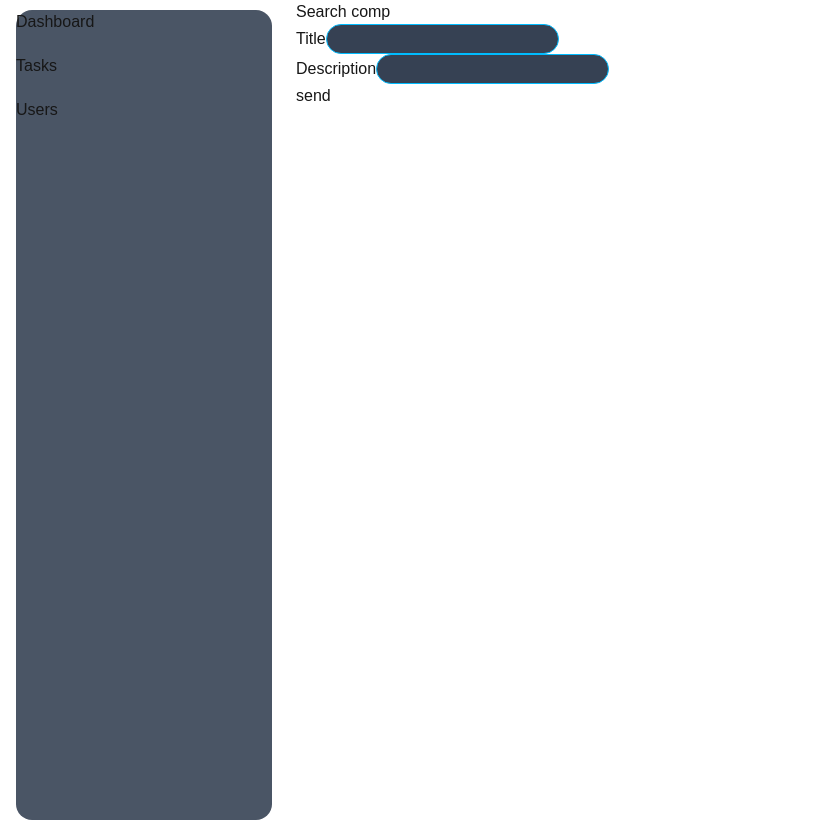
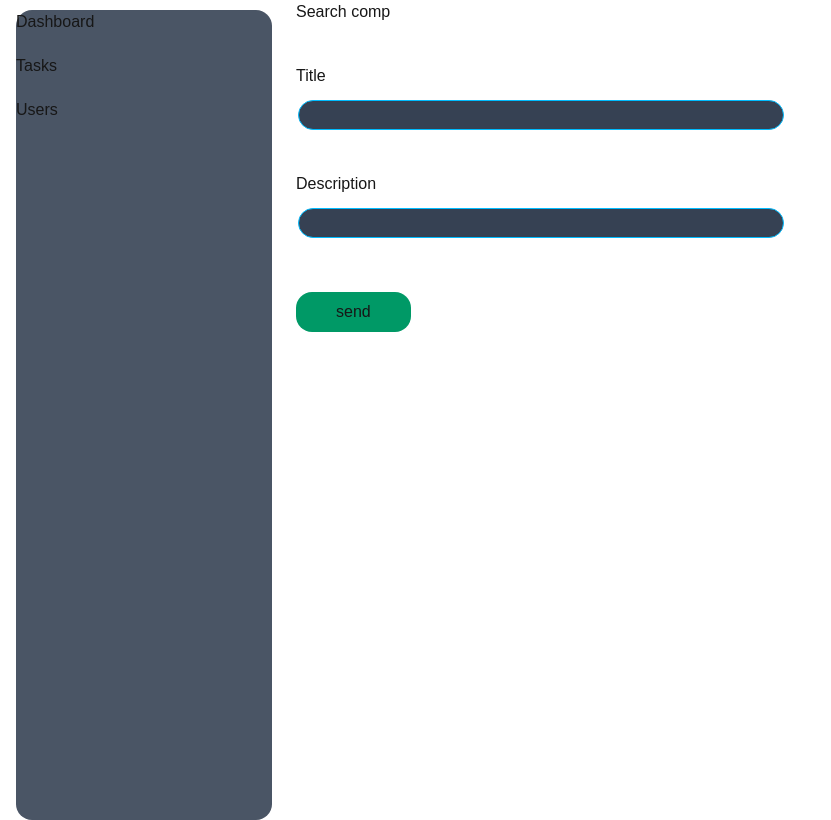
Before and after one commit to hamed4dev-commits/todoApp, a Next.js app: page /task/new in a window 1280 px wide. Shown: the whole page, without its empty margins (0-831 px from the left). Built offline with nearby package versions, Linux system fonts and the light colour scheme.

Commit message:
form updated with zod + react-hook-form

```diff
--- a/components/templates/NewTask.tsx
+++ b/components/templates/NewTask.tsx
@@ -1,6 +1,8 @@
 "use client";
 
-import { SubmitHandler, useForm } from "react-hook-form";
+import { zodResolver } from "@hookform/resolvers/zod";
+import { FormState, SubmitHandler, useForm } from "react-hook-form";
+import * as z from "zod";
 
 // import { useState } from "react";
 // // import { validation } from "../helpers/helper";
@@ -82,28 +84,71 @@ import { SubmitHandler, useForm } from "react-hook-form";
 // };
 
 // export default NewTask;
-type Inputs = {
-  title: string;
-  description: string;
-};
+type Inputs = z.infer<typeof schema>;
+const schema = z.object({
+  title: z
+    .string()
+    .trim()
+    .min(5, { message: "Title must be at least 5 characters long" })
+    .refine((value) => !/\d/.test(value), {
+      message: "Title must not contain numbers",
+    }),
+  description: z
+    .string()
+    .trim()
+    .min(10, { message: "Description must be at least 10 characters long" })
+    .refine((value) => !/\d/.test(value), {
+      message: "Description must not contain numbers",
+    }),
+});
+
 const NewTask = () => {
-  const {register,handleSubmit,watch,formState:{errors}} = useForm<Inputs>();
-  const onSubmit: SubmitHandler<Inputs> = (data) => console.log(data)
-  console.log(watch("title"))
-  console.log(errors)
+  const {
+    register,
+    handleSubmit,
+    watch,
+    formState: { errors, isSubmitting },
+  } = useForm<Inputs>({ resolver: zodResolver(schema), mode: "onChange" });
+  const onSubmit: SubmitHandler<Inputs> = (data) => {
+    console.log(data);
+  };
+  // console.log(watch("title"))
+  // console.log(errors);
   return (
     <div>
-      <form onSubmit={handleSubmit(onSubmit)}>
-        <div>
-          <label>Title</label>
-          <input {...register("title")} className="border-sky-400 border rounded-2xl  placeholder-gray-400 text-white  bg-gray-700 px-3 py-0.5 " />
+      <form
+        onSubmit={handleSubmit(onSubmit)}
+        className="flex flex-col gap-5 mt-10"
+      >
+        <div className="flex flex-col gap-3 w-1/2 h-22">
+          <label htmlFor="title">Title</label>
+          <input
+            id="title"
+            {...register("title")}
+            className="border-sky-400 border rounded-2xl  placeholder-gray-400 text-white  bg-gray-700 px-3 py-0.5 ml-0.5 "
+          />
+          {errors.title && (
+            <p className="text-red-600 -h-5 text-sm">{errors.title.message}</p>
+          )}
         </div>
-        <div>
-          <label>Description</label>
-          <input className="border-sky-400 border rounded-2xl  placeholder-gray-400 text-white  bg-gray-700 px-3 py-0.5 " {...register("description",{required:true})} />
-          {errors.description && <span>enter your description</span>}
+        <div className="flex flex-col gap-3 w-1/2 h-22">
+          <label htmlFor="desc">Description</label>
+          <input
+            id="desc"
+            className="border-sky-400 border rounded-2xl  placeholder-gray-400 text-white  bg-gray-700 px-3 py-0.5 ml-0.5 "
+            {...register("description")}
+          />
+          {errors.description && (
+            <p className="text-red-600 -h-5 text-sm">{errors.description.message}</p>
+          )}
         </div>
-        <button type="submit" >send</button>
+        <button
+          disabled={isSubmitting}
+          type="submit"
+          className="w-fit py-2 px-10 bg-emerald-600 font-semiboldbold mt-3 cursor-pointer rounded-2xl"
+        >
+          {isSubmitting ? "sending..." : "send"}
+        </button>
       </form>
     </div>
   );
```
